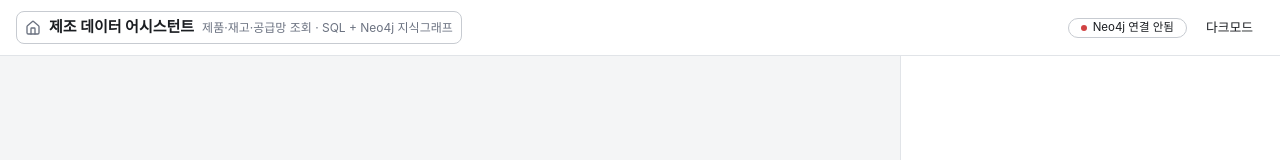
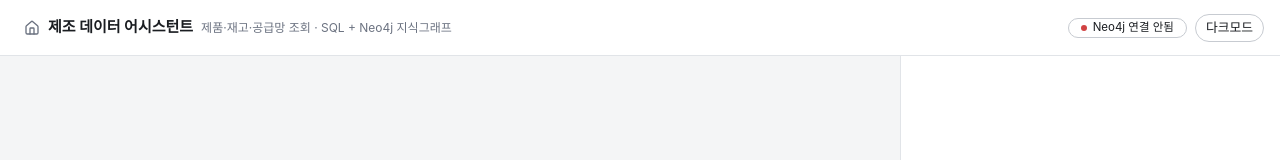
Before and after one commit to final-biz-team3/text2cypher-manufacturing, a React (Vite) app in the folder frontend/: page /login in a window 1280 px wide. Shown: the top 160 px of the page. Built offline with nearby package versions, Linux system fonts and the light colour scheme; no server answers; a web font is replaced by a local one.

Commit message:
Fix: 타이틀 텍스트 및 상단바 버튼 스타일 정리

```diff
--- a/frontend/index.html
+++ b/frontend/index.html
@@ -10,7 +10,7 @@
       crossorigin
       href="https://cdn.jsdelivr.net/gh/orioncactus/pretendard@v1.3.9/dist/web/static/pretendard.css"
     />
-    <title>공정 지식그래프 어시스턴트</title>
+    <title>제조 데이터 어시스턴트</title>
   </head>
   <body>
     <div id="root"></div>
--- a/frontend/src/components/layout/TopBar.tsx
+++ b/frontend/src/components/layout/TopBar.tsx
@@ -22,7 +22,7 @@ export function TopBar({ connected, readOnly, onNavigateHome, username, onLogout
         type="button"
         onClick={onNavigateHome}
         title="홈으로 이동"
-        className="flex cursor-pointer items-center gap-2 rounded-md border border-border-strong px-2 py-1 text-left transition-colors hover:bg-panel-2 active:bg-border"
+        className="flex cursor-pointer items-center gap-2 rounded-md px-2 py-1 text-left transition-colors hover:bg-panel-2 active:bg-border"
       >
         <Home className="size-4 text-text-muted" />
         <span className="flex items-baseline gap-2">
@@ -50,8 +50,9 @@ export function TopBar({ connected, readOnly, onNavigateHome, username, onLogout
         ) : null}
         <Button
           type="button"
-          variant="ghost"
+          variant="outline"
           size="sm"
+          className="rounded-full border-border-strong bg-transparent hover:bg-panel-2"
           onClick={() => setTheme(theme === 'light' ? 'dark' : 'light')}
         >
           {theme === 'light' ? '다크모드' : '라이트모드'}
```
